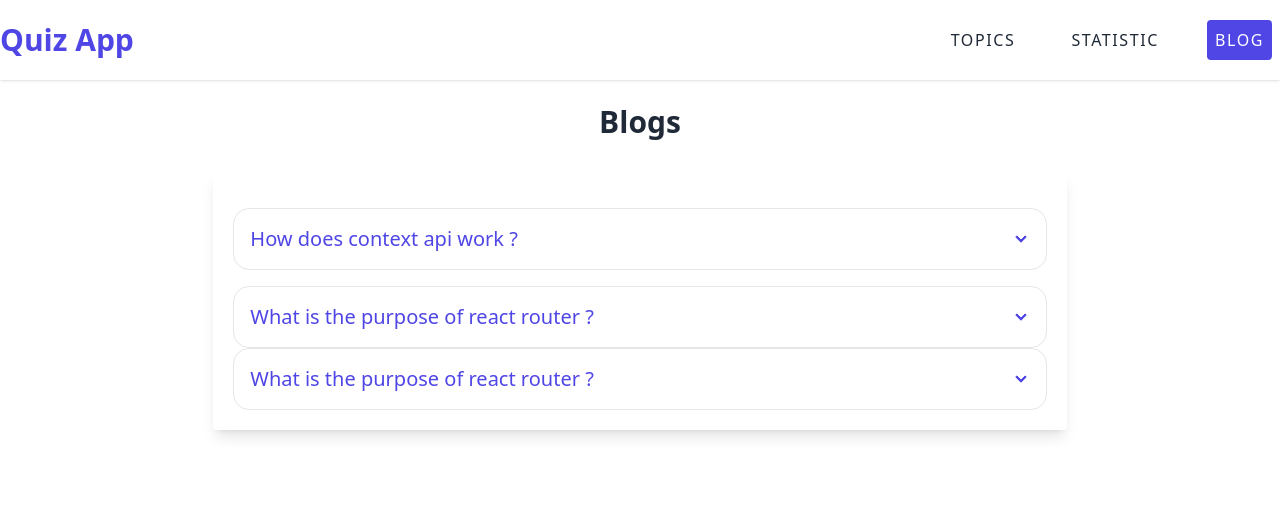
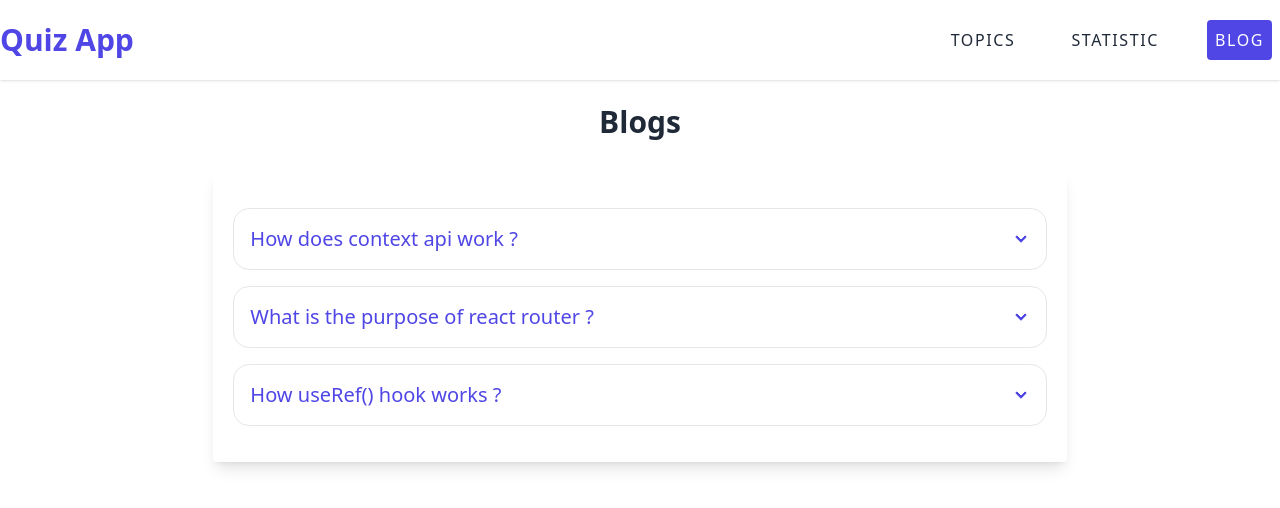
Before and after one commit to mukutdev/quiz-app, a React (Vite) app: page /blog in a window 1280 px wide. Shown: the top 508 px of the page. Built offline with nearby package versions, Linux system fonts and the light colour scheme.

Commit message:
all-blog-added

```diff
--- a/src/components/Blog/Blog.jsx
+++ b/src/components/Blog/Blog.jsx
@@ -9,39 +9,57 @@ const Blog = () => {
           tabIndex={0}
           className="collapse collapse-arrow border border-base-300 bg-base-100 rounded-box my-4"
         >
-              <input type="checkbox" />
+          <input type="checkbox" />
 
           <div className="collapse-title text-xl font-medium text-indigo-600">
-           How does context api work ?
+            How does context api work ?
           </div>
           <div className="collapse-content">
-            <p className="font-medium">The React Context API is a way for a React app to effectively produce global variables that can be passed around. This is the alternative to "prop drilling" or moving props from grandparent to child to parent, and so on. Context is also touted as an easier, lighter approach to state management using Redux.</p>
+            <p className="font-medium">
+              The React Context API is a way for a React app to effectively
+              produce global variables that can be passed around. This is the
+              alternative to "prop drilling" or moving props from grandparent to
+              child to parent, and so on. Context is also touted as an easier,
+              lighter approach to state management using Redux.
+            </p>
           </div>
         </div>
         <div
           tabIndex={0}
           className="collapse collapse-arrow border border-base-300 bg-base-100 rounded-box"
         >
-              <input type="checkbox" />
+          <input type="checkbox" />
 
           <div className="collapse-title text-xl font-medium text-indigo-600">
-            What is the purpose of react  router ?
+            What is the purpose of react router ?
           </div>
           <div className="collapse-content">
-            <p className="font-medium">ReactJS Router is mainly used for developing Single Page Web Applications. React Router is used to define multiple routes in the application. When a user types a specific URL into the browser, and if this URL path matches any 'route' inside the router file, the user will be redirected to that particular route.</p>
+            <p className="font-medium">
+              ReactJS Router is mainly used for developing Single Page Web
+              Applications. React Router is used to define multiple routes in
+              the application. When a user types a specific URL into the
+              browser, and if this URL path matches any 'route' inside the
+              router file, the user will be redirected to that particular route.
+            </p>
           </div>
         </div>
         <div
           tabIndex={0}
-          className="collapse collapse-arrow border border-base-300 bg-base-100 rounded-box"
+          className="collapse collapse-arrow border border-base-300 bg-base-100 rounded-box my-4"
         >
-              <input type="checkbox" />
+          <input type="checkbox" />
 
           <div className="collapse-title text-xl font-medium text-indigo-600">
-            What is the purpose of react  router ?
+            How useRef() hook works ?
           </div>
           <div className="collapse-content">
-            <p className="font-medium">ReactJS Router is mainly used for developing Single Page Web Applications. React Router is used to define multiple routes in the application. When a user types a specific URL into the browser, and if this URL path matches any 'route' inside the router file, the user will be redirected to that particular route.</p>
+            <p className="font-medium">
+              useRef returns a mutable ref object whose .current property is
+              initialized to the passed argument ( initialValue ). The returned
+              object will persist for the full lifetime of the component.
+              Essentially, useRef is like a “box” that can hold a mutable value
+              in its .current property.
+            </p>
           </div>
         </div>
       </div>
```
